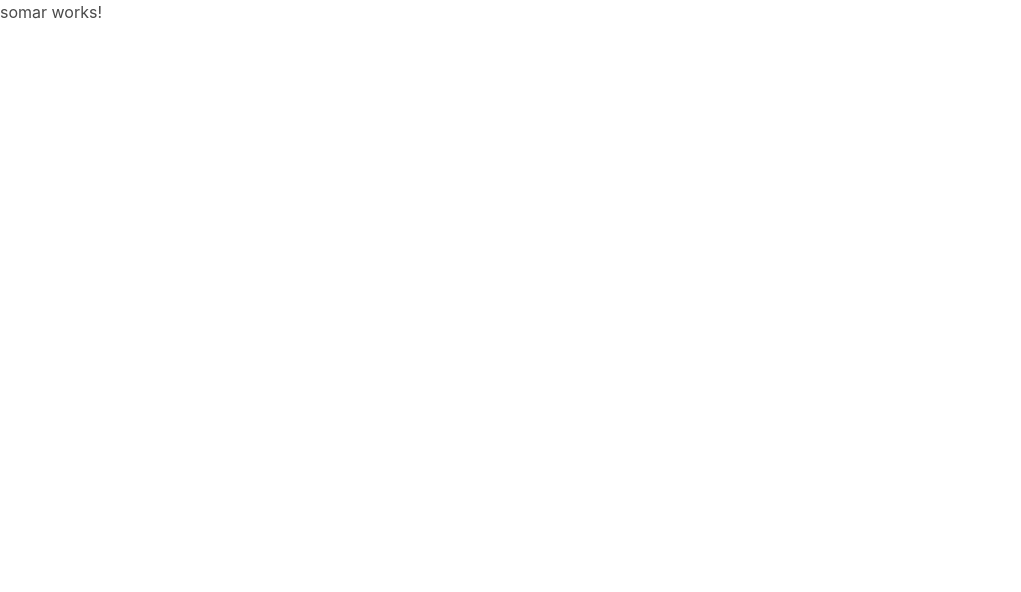
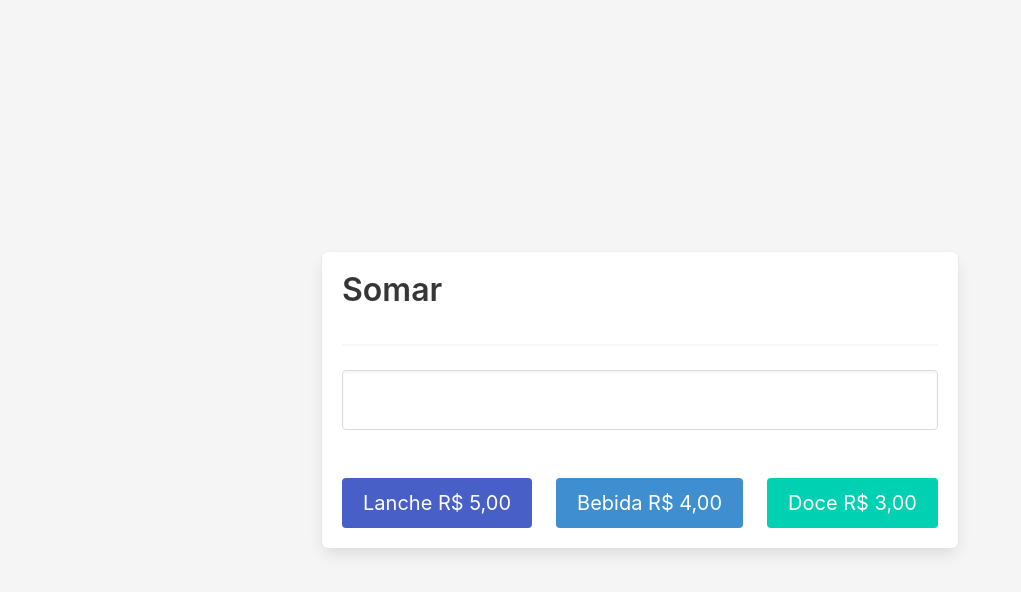
Before and after one commit to MattheusCosta/exemploAngular, an Angular app: page / in a window 1280 px wide. Shown: the top 592 px of the page, without its empty margins (0-1021 px from the left). Built offline with nearby package versions, Linux system fonts and the light colour scheme.

Commit message:
view do componente Somar

```diff
--- a/src/app/somar/components/somar/somar.component.html
+++ b/src/app/somar/components/somar/somar.component.html
@@ -1 +1,25 @@
-<p>somar works!</p>
+<div class="columns">
+    <div class="column">
+        <h1 class="title">Somar</h1>
+    </div>
+</div>
+<hr>
+<div class="columns">
+    <div class="column">
+            <div class="field">
+                <input type="text" class="input is-fullwidth is-large">
+            </div>
+    </div>
+</div>
+<br>
+<div class="columns">
+    <div class="column">
+        <button class="button is-link is-medium is-fullwidth">Lanche R$ 5,00</button>
+    </div>
+    <div class="column">
+        <button class="button is-info is-medium is-fullwidth">Bebida R$ 4,00</button>
+    </div>
+    <div class="column">
+        <button class="button is-primary is-medium is-fullwidth">Doce R$ 3,00</button>
+    </div>
+</div>
--- a/src/index.html
+++ b/src/index.html
@@ -8,7 +8,11 @@
   <meta name="viewport" content="width=device-width, initial-scale=1">
   <link rel="icon" type="image/x-icon" href="favicon.ico">
 </head>
-<body>
-  <app-root></app-root>
+<body class="has-background-white-ter hero is-fullheight">
+  <div class="container hero is-fullheight">
+    <div class="box is-vcentered">
+      <app-root></app-root>
+    </div>
+  </div>
 </body>
 </html>
```
